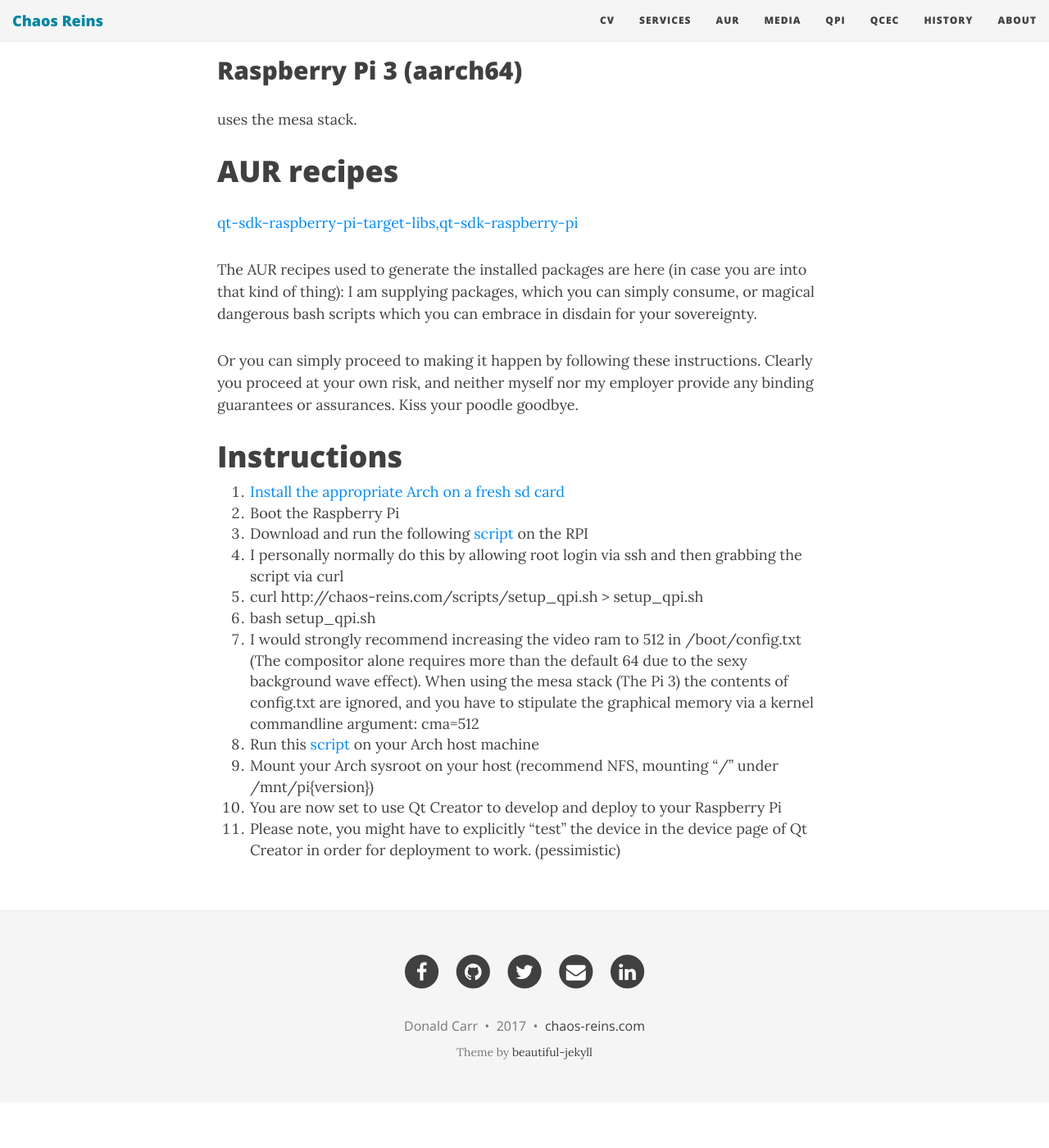
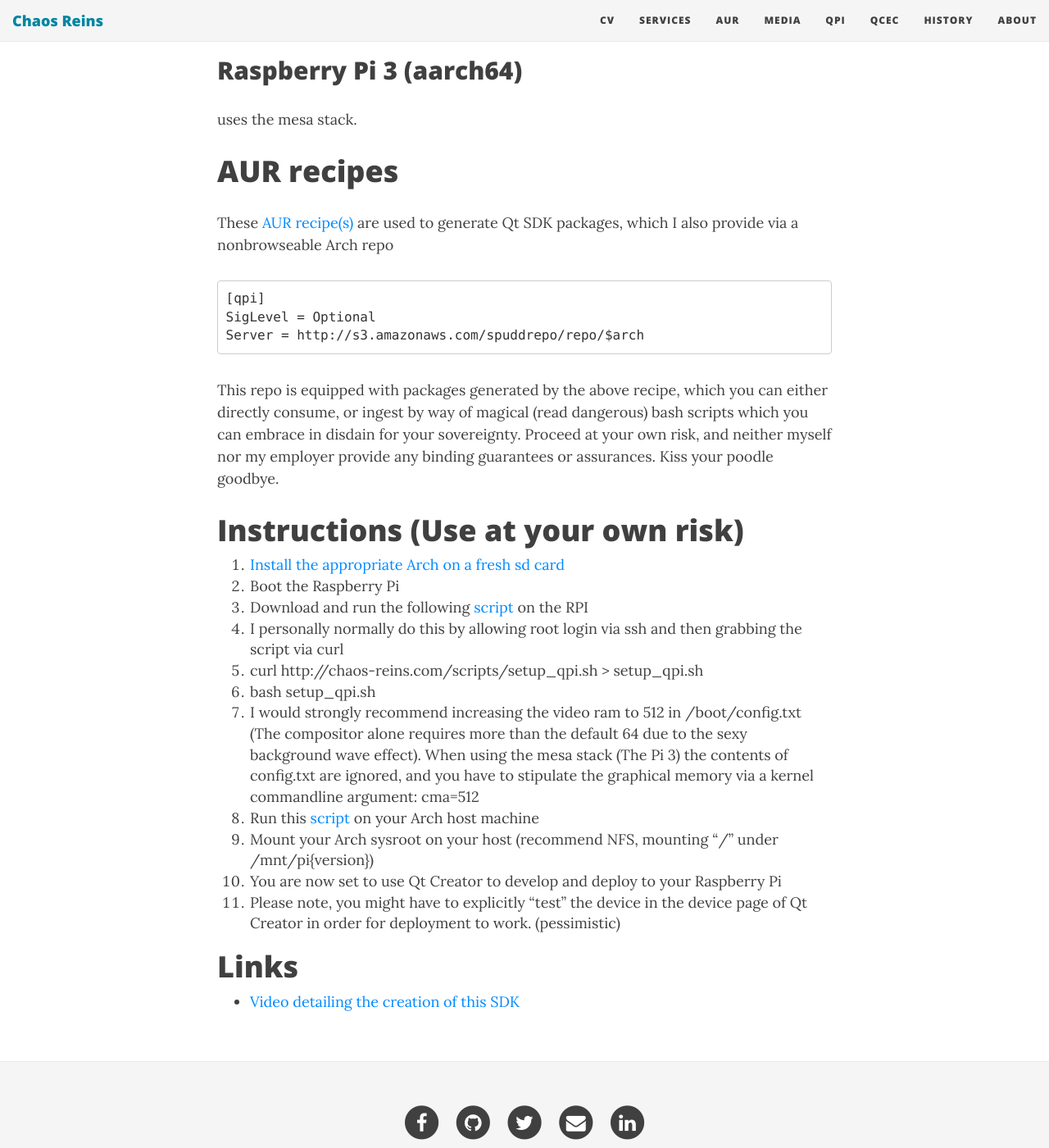
Before and after one commit to sirspudd/sirspudd.github.io, a Jekyll site: the page built from pages/qpi.md, in a window 1280 px wide and 1400 px high, scrolled down 1430 px. Shown: the whole window at 82% size. Built offline with Jekyll 4.4.1, drawn with Linux system fonts in a browser that asks for light colours; nearby versions of some CDN libraries; before the commit the page ends 2774 px from its top, so only the background shows below that; some of the changed text lies outside the part shown.

Commit message:
Update QPi documentation
Change-Id: I859b82eefd7ae131aacb53ea1a9c7a4294c60047

````diff
--- a/pages/qpi.md
+++ b/pages/qpi.md
@@ -6,7 +6,7 @@ permalink: /qpi/
 
 # Overview
 
-QPi is an attempt to create a covenient Qt SDK for the Raspberry Pi 0/1/2/3 on Arch Linux. (Associated [video](https://www.youtube.com/watch?v=vNMQMlucKco) detailing creation of SDK.) The primary goal is to ensure full functionality of Qt on the Raspberry Pi, and to ease the overhead/complexity of cross compilation from desktop Arch installs to Arch based Raspberry Pis.
+QPi is an attempt to create a covenient [Qt](https://www.qt.io/) SDK for the Raspberry Pi 0/1/2/3 on Arch Linux. (Associated [video](https://www.youtube.com/watch?v=vNMQMlucKco) detailing creation of SDK.) The primary goal is to ensure full functionality of Qt on the Raspberry Pi, and to ease the overhead/complexity of cross compilation from desktop Arch installs to Arch based Raspberry Pis.
 
 Qt can run quite nicely on the Pi(s), as long as you are not running it under Xorg/X11. The packaged versions of Qt run the gamut, but I have yet to see a Qt packaging which targets kms/console usage, or which has functional wayland support (outside of Intel hardware) as shipped.
 
@@ -41,14 +41,19 @@ uses the vc stack and the propietary drivers/blobs (and has CEC support). 2 Pack
 uses the mesa stack.
 
 # AUR recipes
-[qt-sdk-raspberry-pi-target-libs,qt-sdk-raspberry-pi](https://aur.archlinux.org/cgit/aur.git/tree/PKGBUILD?h=qt-sdk-raspberry-pi)
 
-The AUR recipes used to generate the installed packages are here (in case you are into that kind of thing):
-I am supplying packages, which you can simply consume, or magical dangerous bash scripts which you can embrace in disdain for your sovereignty.
 
-Or you can simply proceed to making it happen by following these instructions. Clearly you proceed at your own risk, and neither myself nor my employer provide any binding guarantees or assurances. Kiss your poodle goodbye.
+These [AUR recipe(s)](https://aur.archlinux.org/cgit/aur.git/tree/PKGBUILD?h=qt-sdk-raspberry-pi) are used to generate Qt SDK packages, which I also provide via a nonbrowseable Arch repo
 
-# Instructions
+```
+[qpi]
+SigLevel = Optional
+Server = http://s3.amazonaws.com/spuddrepo/repo/$arch
+```
+
+This repo is equipped with packages generated by the above recipe, which you can either directly consume, or ingest by way of magical (read dangerous) bash scripts which you can embrace in disdain for your sovereignty. Proceed at your own risk, and neither myself nor my employer provide any binding guarantees or assurances. Kiss your poodle goodbye.
+
+# Instructions (Use at your own risk)
 
 0. [Install the appropriate Arch on a fresh sd card](https://archlinuxarm.org/platforms/armv7/broadcom/raspberry-pi-2)
 1. Boot the Raspberry Pi
@@ -61,3 +66,7 @@ Or you can simply proceed to making it happen by following these instructions. C
 8. Mount your Arch sysroot on your host (recommend NFS, mounting "/" under /mnt/pi{version})
 9. You are now set to use Qt Creator to develop and deploy to your Raspberry Pi
 10. Please note, you might have to explicitly "test" the device in the device page of Qt Creator in order for deployment to work. (pessimistic)
+
+# Links
+
+* [Video detailing the creation of this SDK](https://www.youtube.com/watch?v=vNMQMlucKco)
````
Also changed, not shown: other parts of pages/qpi.md (+1 -1 lines).
